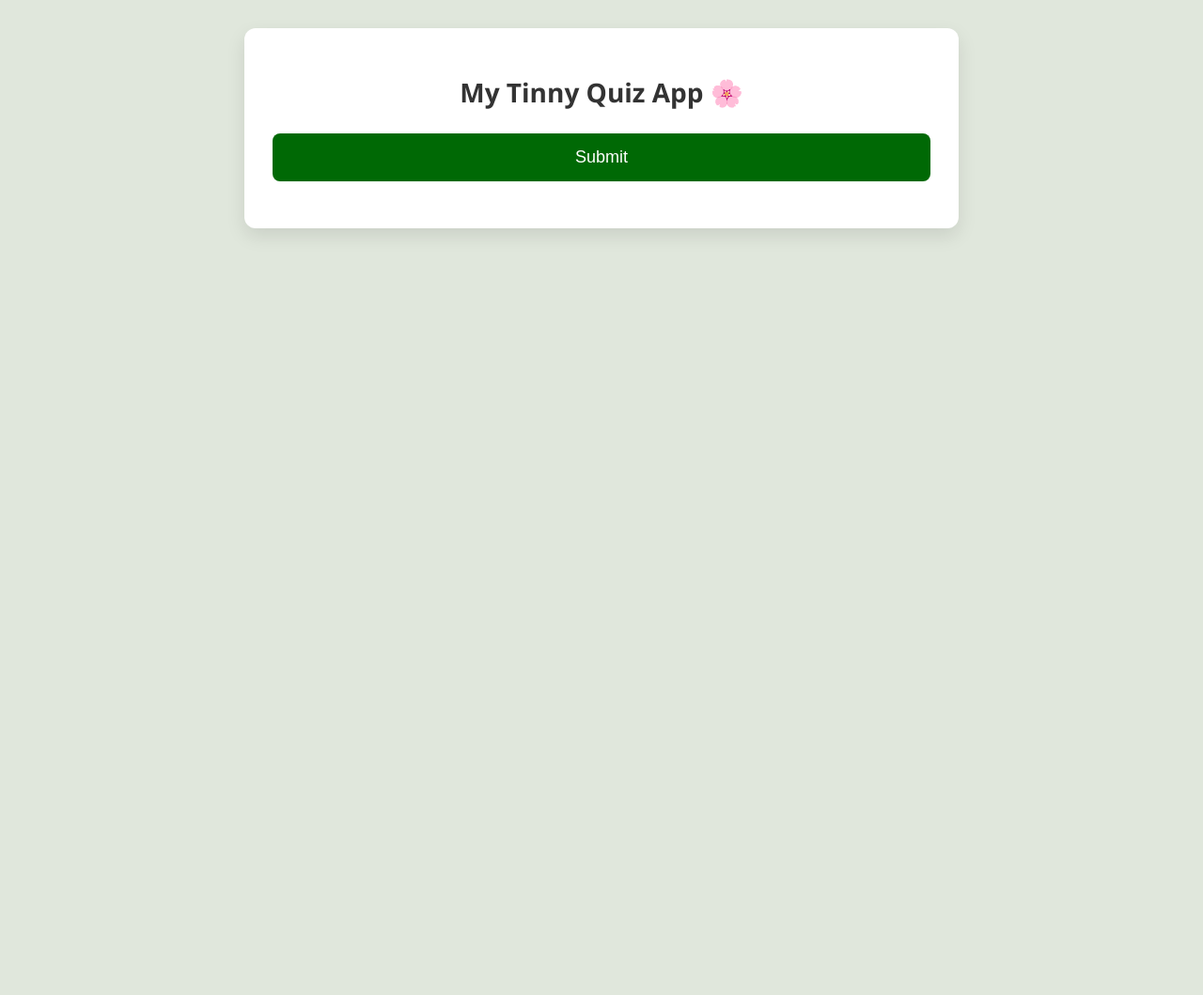
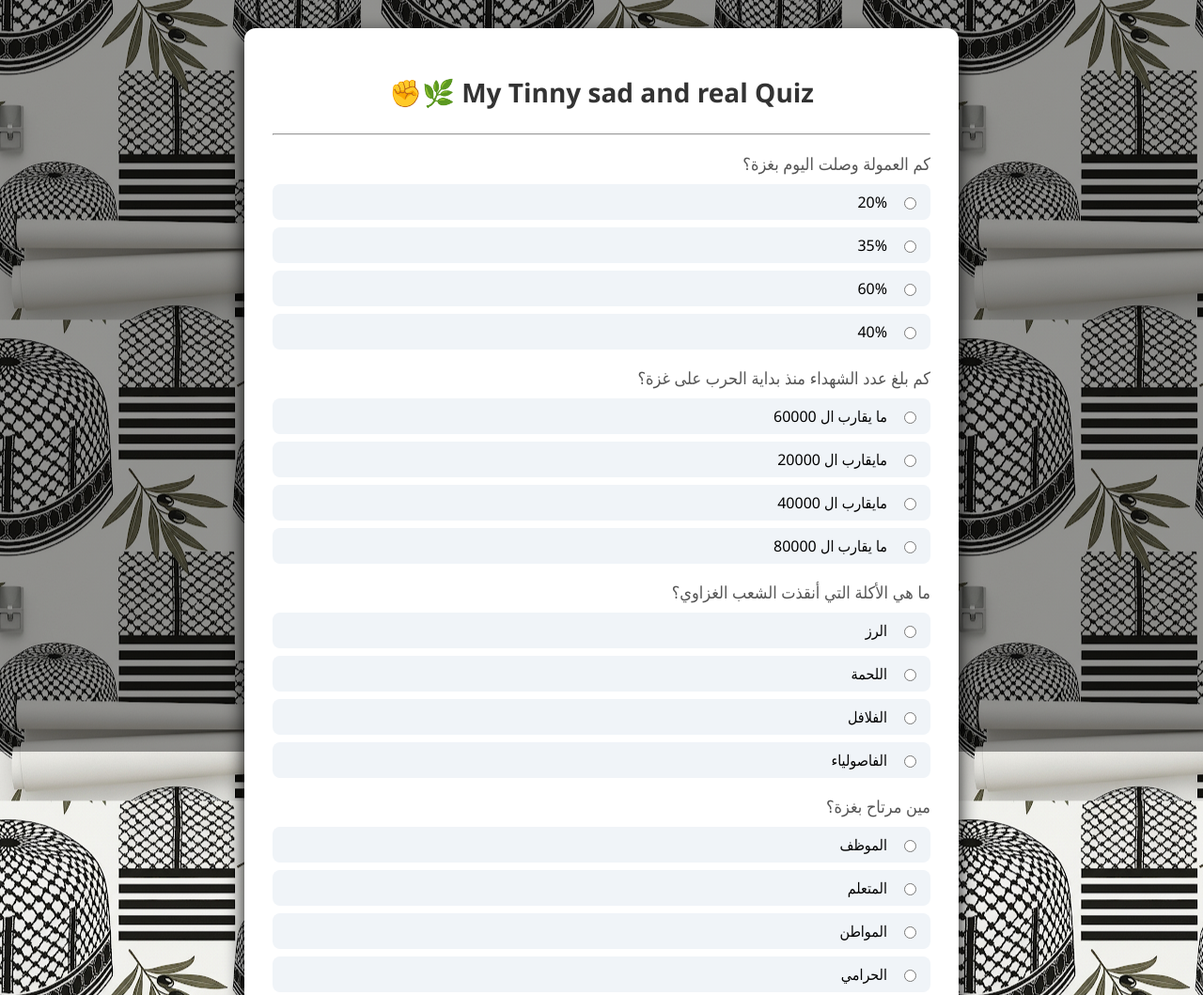
Before and after one commit to eng-raghadsami/QuizApp, a plain HTML site: page index.html in a window 1280 px wide. Shown: the top 1059 px of the page at 94% size. Before the commit the page ends 860 px from the top, so only its background shows below. Drawn offline with Linux system fonts and the light colour scheme.

Commit message:
Changing the style of the website

```diff
--- a/index.html
+++ b/index.html
@@ -6,21 +6,20 @@
     <link rel="stylesheet" href="style.css">
     <title>Document</title>
 </head>
-<body>
+<body dir="rtl">
 
 
 <div class="quiz-container">
-  <h1 class="quiz-title">My Tinny Quiz App 🌸</h1>
-
+  <h1 class="quiz-title">My Tinny sad and real Quiz 🌿✊</h1>
+<hr>
   <form id="quizForm">
-
-
-    <button type="submit" class="submit-btn" >Submit</button>
-  </form>
-
+  <div id="questions"></div>
+  <button type="button" id="submit-btn" class="submit-btn">إرسال</button>
+  <button type="button" id="clear-btn">حذف الإجابات</button>
+</form>
   <div class="result" id="result"></div>
 </div>
 
-    <script src="script.js"></script>
+    <script type="module" src="script.js" ></script>
 </body>
 </html>
--- a/style.css
+++ b/style.css
@@ -4,18 +4,29 @@ body {
   padding: 30px;
   min-height: 100vh;
   background: #e0e7dc;
-  /* background-image: url('images/quizappbackground.jpg');
-  background-position: center;   */
+   direction: rtl;
+   background-image: url('images/quizappbackground.png');
+  background-position: center;
 /* background: linear-gradient(135deg, #40dad8, #c31d00); */
 }
-
+body::before {
+  content: "";
+  position: fixed;
+  top: 0;
+  left: 0;
+  width: 100%;
+  height: 100%;
+  background: rgba(0,0,0,0.4); /* 0.4 = شفافية لتعتيم الصورة */
+  z-index: -1;
+}
     .quiz-container {
       max-width: 700px;
       margin: auto;
       background: #fff;
       padding: 30px;
       border-radius: 12px;
-      box-shadow: 0 8px 20px rgba(0,0,0,0.1);
+      box-shadow: 0 8px 20px rgba(0,0,0,5);
+       /* border: 6px solid black; */
     }
 
     .quiz-title {
@@ -25,7 +36,7 @@ body {
       color: #333;
     }
 
-    .question-block {
+    .question-div {
       margin-bottom: 25px;
       padding-bottom: 15px;
       border-bottom: 1px solid #ddd;
@@ -41,12 +52,9 @@ body {
       margin-bottom: 10px;
     }
 
-    .options {
-      display: flex;
-      flex-direction: column;
-    }
 
-  .options label {
+
+.options label {
   display: block;
   padding: 8px 12px;
   margin-bottom: 8px;
@@ -56,12 +64,25 @@ body {
   transition: background 0.3s;
 }
 
-.options label:hover {
-  background-color: #d0e6fa;
+.options {
+  display: flex;
+  align-items: center;
+  justify-content: flex-start;
+  gap: 10px;
+  margin-bottom: 8px;
+  padding: 8px 12px;
+  background-color: #f0f4f8;
+  border-radius: 8px;
+  cursor: pointer;
+  transition: background 0.3s;
+}
+
+.options:hover {
+  background-color: #00000061;
 }
 
 .options input[type="radio"] {
-  margin-right: 10px;
+  margin-left: 8px;
 }
 
 
@@ -74,7 +95,7 @@ body {
       display: block;
       width: 100%;
       padding: 15px;
-background: #006905;
+background: #000000;
   color: white;
       font-size: 18px;
       border: none;
@@ -85,7 +106,24 @@ background: #006905;
     }
 
     .submit-btn:hover {
-background: #00690571;
+background: #0000004d;
+  }
+  #clear-btn {
+      display: block;
+      width: 100%;
+      padding: 15px;
+background: #000000;
+  color: white;
+      font-size: 18px;
+      border: none;
+      border-radius: 8px;
+      cursor: pointer;
+      margin-top: 20px;
+      transition: all 0.3s ease;
+    }
+
+    #clear-btn:hover {
+background: #0000004d;
   }
 
     .result {
```
